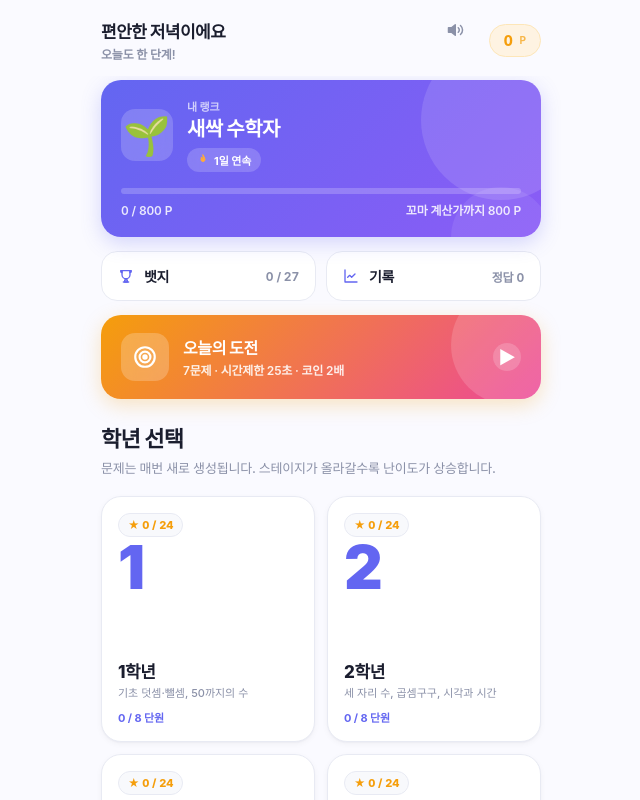
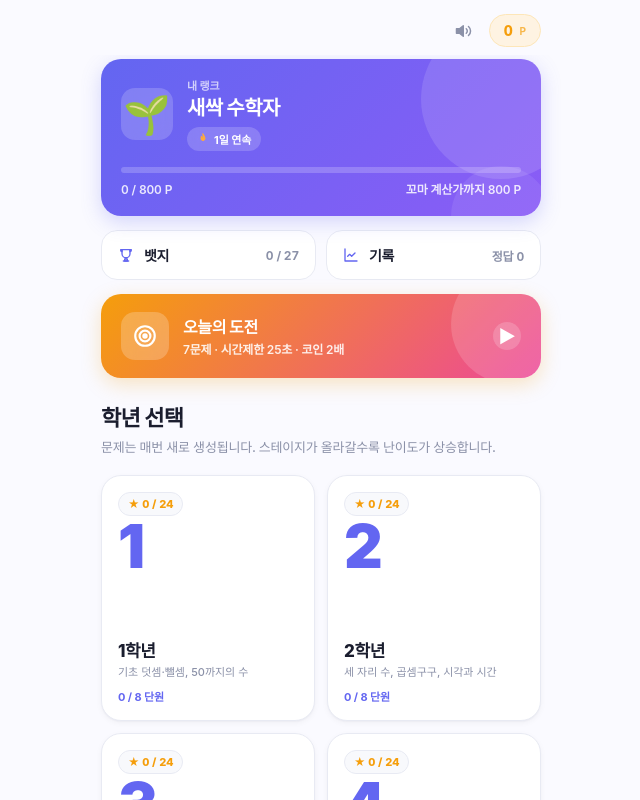
Before and after one commit to stellashinapp/mathquest, a website: page www/index.html in a window 1280 px wide. Shown: the whole page, without its empty margins (319-959 px from the left). Drawn offline with Linux system fonts and the light colour scheme.

Commit message:
fix(ui): 홈 탑바 인사말 제거 (시간대 기반이라 새벽엔 어색)
- 시간대별 인사 ("편안한 새벽이에요" 등) 제거
- 홈 탑바 미니멀: 좌측 빈 공간 + 우측에 mute/coins만
- topbar-home: padding 줄이고 justify-end 적용

Co-Authored-By: Claude Opus 4.7 (1M context) <noreply@anthropic.com>

```diff
--- a/www/index.html
+++ b/www/index.html
@@ -87,18 +87,10 @@
     font-weight: 500;
   }
 
-  /* 홈 인사 영역 (로고 자리 대체) */
-  .topbar-home { padding: 18px 20px 14px; }
-  .home-hello { display: flex; flex-direction: column; }
-  .hello-greeting {
-    font-size: 17px; font-weight: 800;
-    color: var(--text); letter-spacing: -0.5px;
-  }
-  .hello-sub {
-    font-size: 12px; font-weight: 600;
-    color: var(--text-muted); letter-spacing: -0.2px;
-    margin-top: 2px;
-  }
+  /* 홈 탑바 — 미니멀 (코인/뮤트만 우측에) */
+  .topbar-home { padding: 14px 20px 8px; justify-content: flex-end; gap: 10px; }
+  .topbar-home .topbar-spacer { flex: 1; }
+  .topbar-home .mute-btn { position: static; }
   .topbar .back {
     background: var(--surface-soft);
     border: 1px solid var(--border);
@@ -2454,14 +2446,8 @@ function screenHome() {
   const screen = el('div', { class: 'screen' });
   updateStreak(); // 홈 방문 시 출석 체크
 
-  // 시간대별 인사
-  const hr = new Date().getHours();
-  const hello = hr < 6 ? '편안한 새벽이에요' : hr < 12 ? '좋은 아침이에요' : hr < 18 ? '좋은 오후예요' : '편안한 저녁이에요';
   const topbar = el('div', { class: 'topbar topbar-home' },
-    el('div', { class: 'home-hello' },
-      el('div', { class: 'hello-greeting' }, hello),
-      el('div', { class: 'hello-sub' }, '오늘도 한 단계!')
-    ),
+    el('div', { class: 'topbar-spacer' }),
     el('button', {
       class: 'mute-btn',
       title: SAVE.muted ? '소리 켜기' : '소리 끄기',
```
